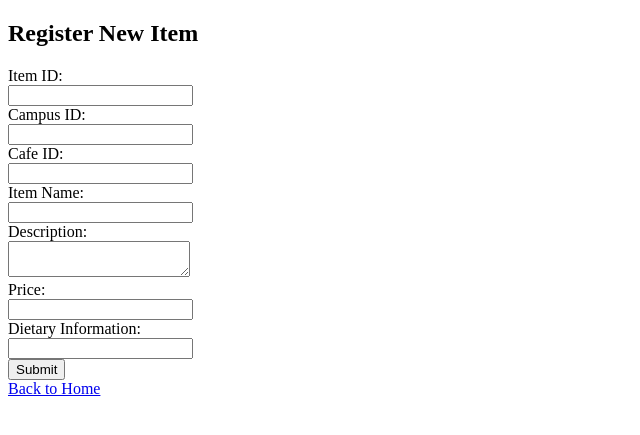
After one commit to 21pd38/Foxsense-Hackathon, a Flask app: page /register_item in a window 1280 px wide. The commit adds this page. Shown: the top 435 px of the page, without its empty margins (0-640 px from the left). Run offline with Flask 3, Linux system fonts and the light colour scheme.

Commit message:
Added registrations for campus, cafe and items

```diff
--- a/main.py
+++ b/main.py
@@ -57,5 +57,56 @@ def signup():
             return render_template('signup.html', error=error)
     return render_template('signup.html')
 
+@app.route('/register_campus', methods=['GET', 'POST'])
+def register_campus():
+    if request.method == 'POST':
+        campus_id = request.form['campus_id']
+        campus_name = request.form['campus_name']
+        try:
+            mycursor.execute("INSERT INTO Campus (campusID, name) VALUES (%s, %s)", (campus_id, campus_name))
+            mydb.commit()
+            return redirect(url_for('home'))
+        except mysql.connector.Error as e:
+            error = "Error occurred while registering campus."
+            return render_template('register_campus.html', error=error)
+    return render_template('register_campus.html')
+
+
+@app.route('/register_cafe', methods=['GET', 'POST'])
+def register_cafe():
+    if request.method == 'POST':
+        campus_id = request.form['campus_id']
+        cafe_id = request.form['cafe_id']
+        cafe_name = request.form['cafe_name']
+        try:
+            mycursor.execute("INSERT INTO Cafe (campusID, cafeID, name) VALUES (%s, %s, %s)", (campus_id, cafe_id, cafe_name))
+            mydb.commit()
+            return redirect(url_for('home'))
+        except mysql.connector.Error as e:
+            error = "Error occurred while registering cafe."
+            return render_template('register_cafe.html', error=error)
+    return render_template('register_cafe.html')
+
+@app.route('/register_item', methods=['GET', 'POST'])
+def register_item():
+    if request.method == 'POST':
+        item_id = request.form['item_id']
+        campus_id = request.form['campus_id']
+        cafe_id = request.form['cafe_id']
+        item_name = request.form['item_name']
+        description = request.form['description']
+        price = request.form['price']
+        dietary_info = request.form['dietary_info']
+
+        try:
+            mycursor.execute("INSERT INTO MenuItem (itemID, campusID, cafeID, itemName, description, price, dietaryInfo) VALUES (%s, %s, %s, %s, %s, %s, %s)", (item_id, campus_id, cafe_id, item_name, description, price, dietary_info))
+            mydb.commit()
+            return redirect(url_for('home'))
+        except mysql.connector.Error as e:
+            error = "Error occurred while registering item."
+            return render_template('register_item.html', error=error)
+    return render_template('register_item.html')
+
+
 if __name__ == '__main__':
     app.run(debug=True)
--- /dev/null
+++ b/templates/register_item.html
@@ -0,0 +1,29 @@
+<!DOCTYPE html>
+<html lang="en">
+<head>
+    <meta charset="UTF-8">
+    <meta name="viewport" content="width=device-width, initial-scale=1.0">
+    <title>Register Item</title>
+</head>
+<body>
+    <h2>Register New Item</h2>
+    <form action="/register_item" method="post">
+        <label for="item_id">Item ID:</label><br>
+        <input type="text" id="item_id" name="item_id"><br>
+        <label for="campus_id">Campus ID:</label><br>
+        <input type="text" id="campus_id" name="campus_id"><br>
+        <label for="cafe_id">Cafe ID:</label><br>
+        <input type="text" id="cafe_id" name="cafe_id"><br>
+        <label for="item_name">Item Name:</label><br>
+        <input type="text" id="item_name" name="item_name"><br>
+        <label for="description">Description:</label><br>
+        <textarea id="description" name="description"></textarea><br>
+        <label for="price">Price:</label><br>
+        <input type="text" id="price" name="price"><br>
+        <label for="dietary_info">Dietary Information:</label><br>
+        <input type="text" id="dietary_info" name="dietary_info"><br>
+        <input type="submit" value="Submit">
+    </form>
+    <a href="/home">Back to Home</a>
+</body>
+</html>
```
Also changed, not shown: templates/home.html (+5 -2 lines), templates/register_cafe.html (added, +21 -0 lines), templates/register_campus.html (added, +19 -0 lines).
